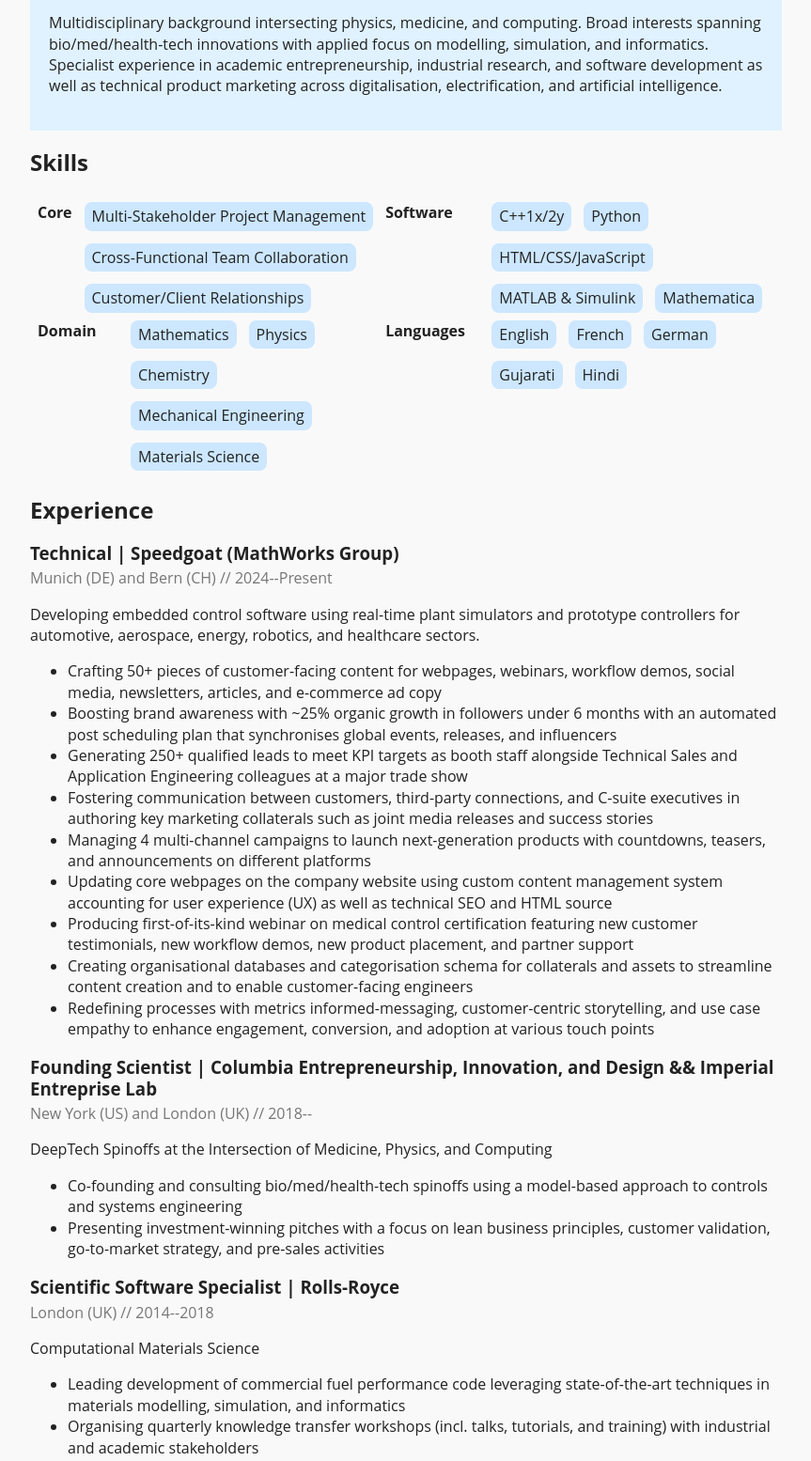
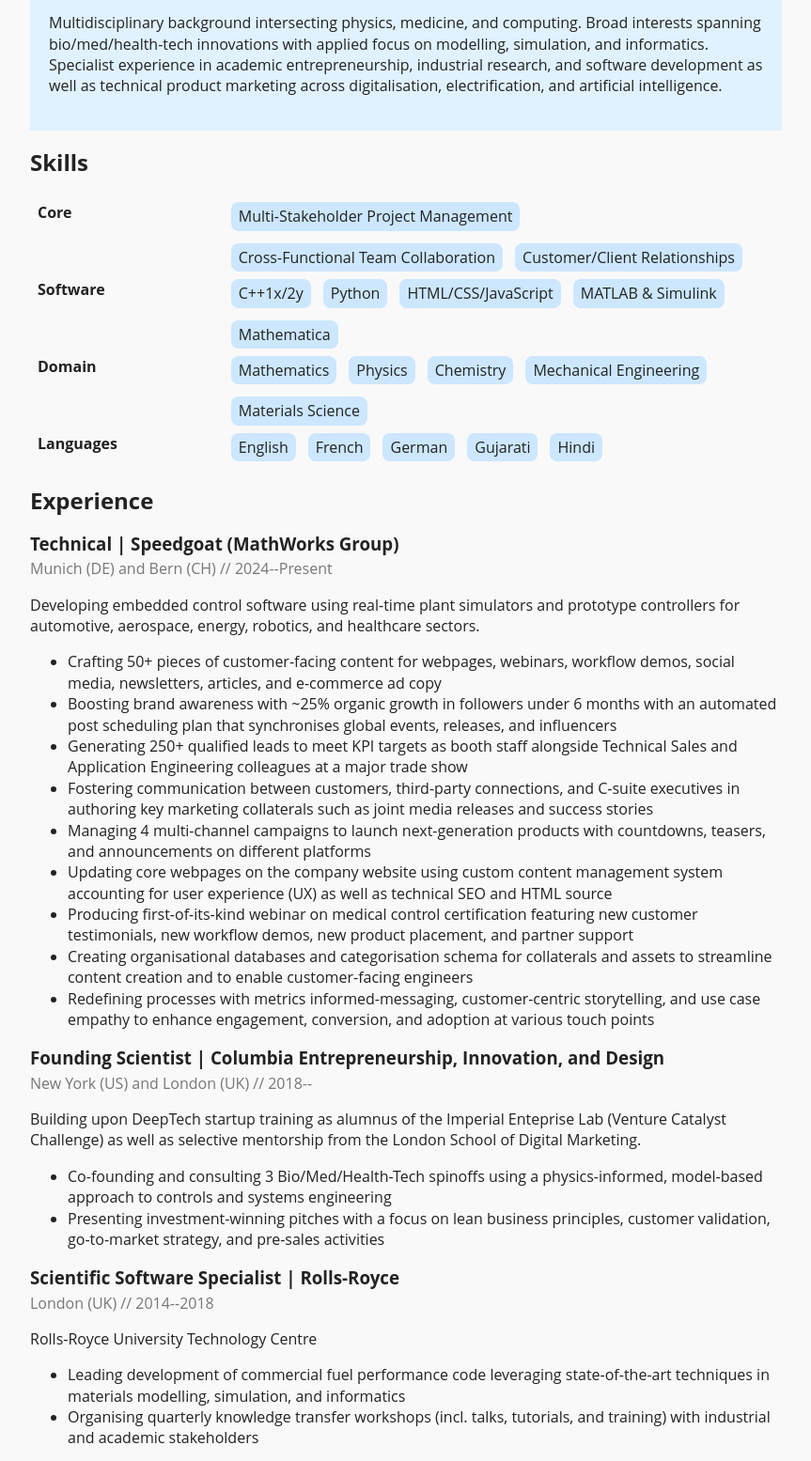
Before and after one commit to iviitesh/vita.iviitesh.com, a plain HTML site: page index.html in a window 1280 px wide. Shown: the part 272-1827 px from the top of the page at 94% size, without its empty margins (208-1071 px from the left). Drawn offline with Linux system fonts and the light colour scheme.

Commit message:
Update index.html

```diff
--- a/index.html
+++ b/index.html
@@ -70,8 +70,8 @@
 
 
         .skills-grid {
-            display: grid;
-            grid-template-columns: 1fr 3fr;
+            display: flex;
+            flex-direction: column;
             gap: 8px 13px;
             padding: 8px;
         }
@@ -188,11 +188,11 @@
             </section>
 
             <section class="block">
-            <h3 class="block-title">Founding Scientist | Columbia Entrepreneurship, Innovation, and Design &amp;&amp; Imperial Entreprise Lab</h3>
+            <h3 class="block-title">Founding Scientist | Columbia Entrepreneurship, Innovation, and Design</h3>
             <p class="block-subtitle">New York (US) and London (UK) // 2018--</p>
-            <p class="block-introduction">DeepTech Spinoffs at the Intersection of Medicine, Physics, and Computing</p>
+            <p class="block-introduction">Building upon DeepTech startup training as alumnus of the Imperial Enteprise Lab (Venture Catalyst Challenge) as well as selective mentorship from the London School of Digital Marketing.</p>
             <ul class="block-list">
-               <li>Co-founding and consulting bio/med/health-tech spinoffs using a model-based approach to controls and systems engineering</li>
+               <li>Co-founding and consulting 3 Bio/Med/Health-Tech spinoffs using a physics-informed, model-based approach to controls and systems engineering</li>
                <li>Presenting investment-winning pitches with a focus on lean business principles, customer validation, go-to-market strategy, and pre-sales activities</li>
             </ul>
             </section>
@@ -201,7 +201,7 @@
             <section class="block">
             <h3 class="block-title">Scientific Software Specialist | Rolls-Royce</h3>
             <p class="block-subtitle">London (UK) // 2014--2018</p>
-            <p class="block-introduction">Computational Materials Science</p>
+            <p class="block-introduction">Rolls-Royce University Technology Centre</p>
             <ul class="block-list">
                <li>Leading development of commercial fuel performance code leveraging state-of-the-art techniques in materials modelling, simulation, and informatics</li>
                <li>Organising quarterly knowledge transfer workshops (incl. talks, tutorials, and training) with industrial and academic stakeholders</li>
```
